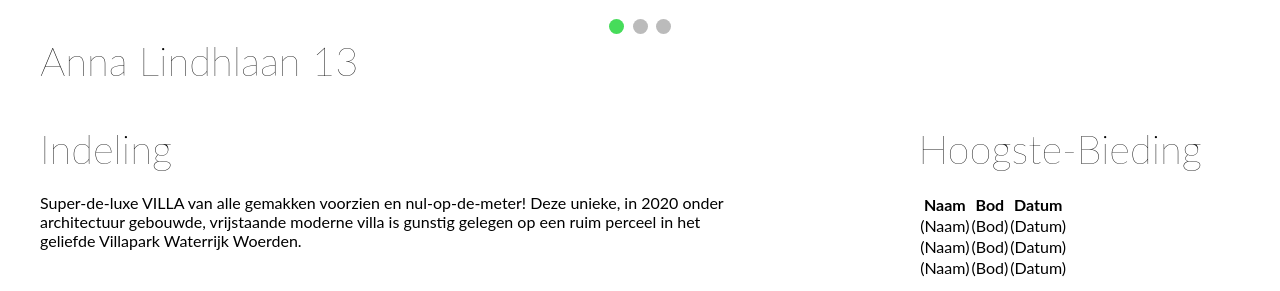
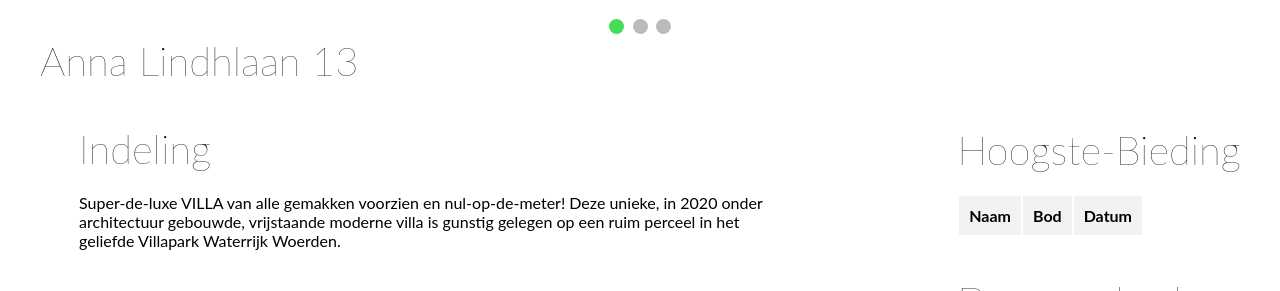
Before and after one commit to romanized/Villa-Te-Koop, a PHP site: page /Frontend/view.php?1 in a window 1280 px wide. Shown: the part 785-1076 px from the top of the page. Run offline with PHP 8.4, Linux system fonts and the light colour scheme; data comes from the database, SQL or seed files in the repository; both versions use the stored data as it was before the commit; tables that the repository leaves empty or names only in its code hold one stand-in row (values such as "Sample post"); lists and menus that the app fills with data are empty.

Commit message:
bieden systeem helemaal werkend

```diff
--- a/CSS/view.css
+++ b/CSS/view.css
@@ -100,6 +100,7 @@
 .main-content {
   display: grid;
   grid-template-columns: repeat(2, auto);
+  place-items: center;
   margin-left: 40px;
 }
 
--- a/Frontend/view.php
+++ b/Frontend/view.php
@@ -18,6 +18,14 @@
     $Indeling = $details['Indeling'];
     $Locatie = $details['Locatie'];
 }
+
+$SQL2 = "SELECT achternaam, voornaam, datum, bod
+FROM bieden
+WHERE villa = '$name'
+ORDER BY bod DESC
+LIMIT 3";
+
+$result2 = $db_connection->query($SQL2);
 ?>
 <!DOCTYPE html>
 <html lang="en">
@@ -31,6 +39,26 @@
     <link rel="stylesheet" href="../CSS/headerfooter.css">
     <link rel="stylesheet" href="../CSS/colors.css" />
     <link rel="stylesheet" href="../CSS/view.css">
+    <style>
+        .table-bieden {
+            width: 25%;
+        }
+
+        .table-bieden th,
+        .table-bieden td {
+            padding: 10px;
+            text-align: left;
+        }
+
+        .table-bieden thead th {
+            background-color: #f2f2f2;
+            font-weight: bold;
+        }
+
+        .table-bieden tbody td {
+            border-bottom: 1px solid #ddd;
+        }
+    </style>
 </head>
 
 <body>
@@ -92,22 +120,22 @@
                             <th>Bod</th>
                             <th>Datum</th>
                         </thead>
-                        <tbody>
+                        <?php
+                        while ($details2 = $result2->fetch_assoc()) {
+                            $voornaam = $details2['voornaam'];
+                            $achternaam = $details2['achternaam'];
+                            $fullname = $voornaam . ' ' . $achternaam;
+                            $bod = $details2['bod'];
+                            $datum = $details2['datum'];
+                        ?>
                             <tr>
-                                <td>(Naam)</td>
-                                <td>(Bod)</td>
-                                <td>(Datum)</td>
+                                <td><?= $fullname ?></td>
+                                <td><?= $bod ?></td>
+                                <td><?= $datum ?></td>
                             </tr>
-                            <tr>
-                                <td>(Naam)</td>
-                                <td>(Bod)</td>
-                                <td>(Datum)</td>
-                            </tr>
-                            <tr>
-                                <td>(Naam)</td>
-                                <td>(Bod)</td>
-                                <td>(Datum)</td>
-                            </tr>
+                        <?php
+                        }
+                        ?>
                         </tbody>
                     </table>
                 </div>
--- a/PHP/bieden.php
+++ b/PHP/bieden.php
@@ -9,13 +9,13 @@
             $voorNaam = $_POST['voornaam'];
         }
 
-        if (empty($_POST['voornaam'])) {
+        if (empty($_POST['achternaam'])) {
             $Error .= "U moet uw Achternaam nog invullen<br>";
         } else {
             $achterNaam = $_POST['achternaam'];
         }
 
-        if (empty($_POST['voornaam'])) {
+        if (empty($_POST['telefoonnummer'])) {
             $Error .= "U moet uw Achternaam nog invullen<br>";
         } else {
             $telefoonNummer = $_POST['telefoonnummer'];
@@ -29,27 +29,33 @@
 
         if (empty($_POST['bod'])) {
             $Error .= "U moet uw Bod nog invullen<br>";
-        } else if (!empty($_POST['bod'])) {
+        } else {
             $bod = $_POST['bod'];
+            if (!is_numeric($bod)) {
+                $Error .= "Bod moet een numerieke waarde zijn<br>";
+            } else  if ($bod < 1000000) {
+                $Error .= "Bod moet groter zijn dan 1000000<br>";
+            }
         }
 
         if ($Error == "") {
-            $villas = $_POST["villaname"];
+            $villaname = $_POST["villaname"];
             $insertsql = "INSERT INTO `bieden`
                 (`villa`,
-            `vooraam`,
+                `voornaam`,
                 `achternaam`,
                 `telefoonnummer`,
                 `email`,
                 `bod`)
                 VALUES
-            ('$villas',
+                ('$villaname',
                 '$voorNaam',
                 '$achterNaam',
                 '$telefoonNummer',
                 '$email',
                 '$bod')";
             if ($db_connection->query($insertsql) == TRUE) {
+                header("Location: index.php");
             } else {
                 echo "Error :" . $insertsql . "<br>" . $db_connection->error;
             }
```
Also changed, not shown: JS/contact.js (deleted, +0 -8 lines), SQL/villas4u.sql (deleted, +0 -104 lines). Lines whose indentation alone changed are shown as unchanged.
